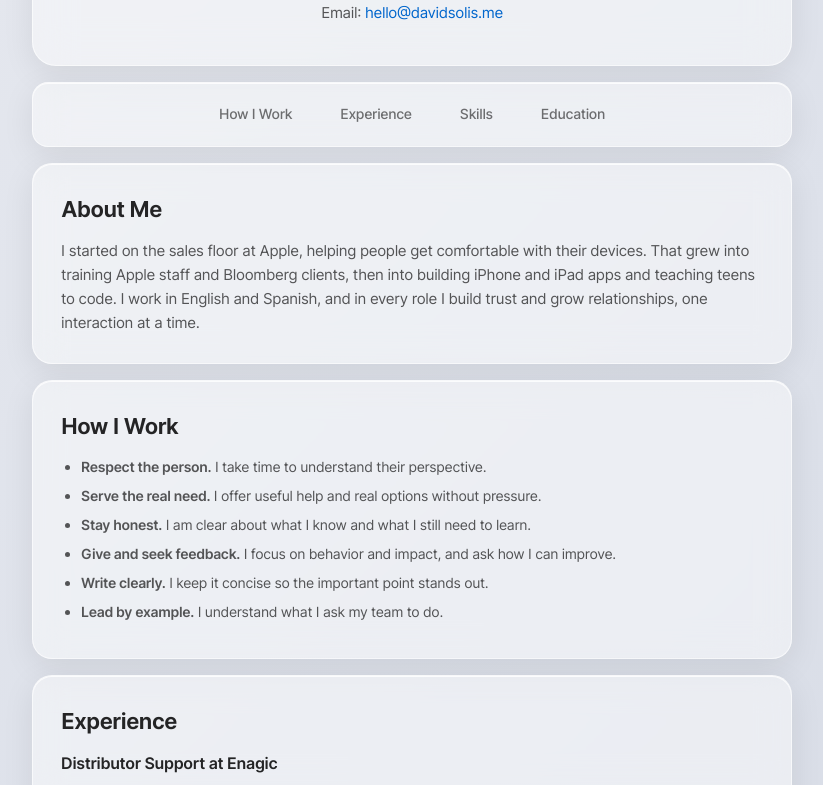
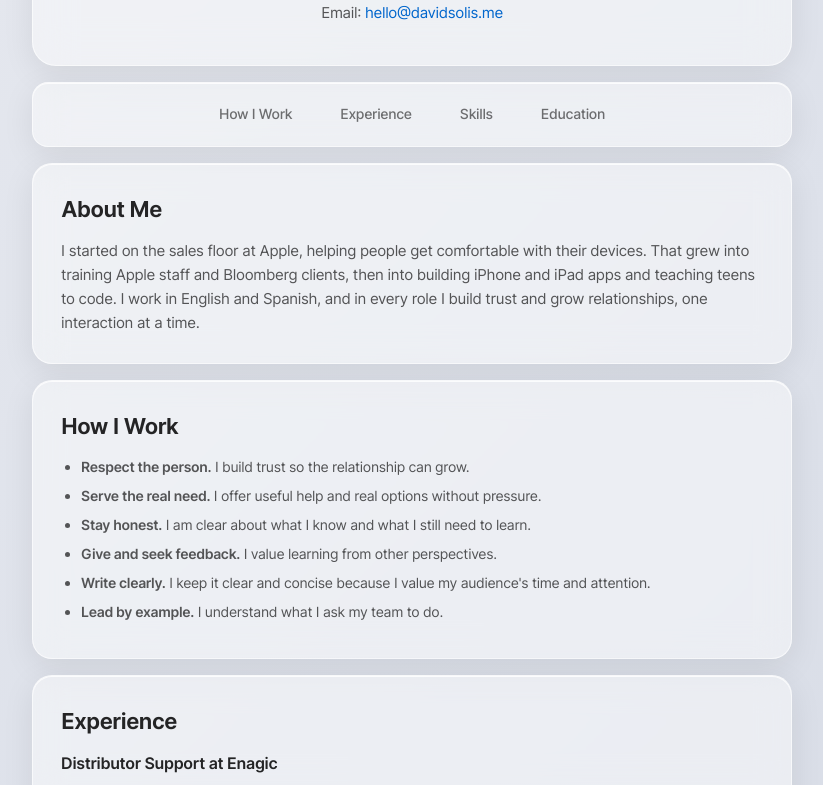
Before and after one commit to soliskit/portfolio, a Next.js app: page / in a window 1280 px wide. Shown: the part 383-1168 px from the top of the page, without its empty margins (228-1051 px from the left). Built offline with nearby package versions, Linux system fonts and the light colour scheme.

Commit message:
Restore the reasons behind respect, feedback, and writing

```diff
--- a/components/HowIWork.js
+++ b/components/HowIWork.js
@@ -6,8 +6,8 @@ export default function HowIWork() {
       <h2>How I Work</h2>
       <ul>
         <li>
-          <strong>Respect the person.</strong> I take time to understand their
-          perspective.
+          <strong>Respect the person.</strong> I build trust so the relationship
+          can grow.
         </li>
         <li>
           <strong>Serve the real need.</strong> I offer useful help and real
@@ -18,12 +18,12 @@ export default function HowIWork() {
           still need to learn.
         </li>
         <li>
-          <strong>Give and seek feedback.</strong> I focus on behavior and
-          impact, and ask how I can improve.
+          <strong>Give and seek feedback.</strong> I value learning from other
+          perspectives.
         </li>
         <li>
-          <strong>Write clearly.</strong> I keep it concise so the important
-          point stands out.
+          <strong>Write clearly.</strong> I keep it clear and concise because I
+          value my audience&apos;s time and attention.
         </li>
         <li>
           <strong>Lead by example.</strong> I understand what I ask my team to
```
